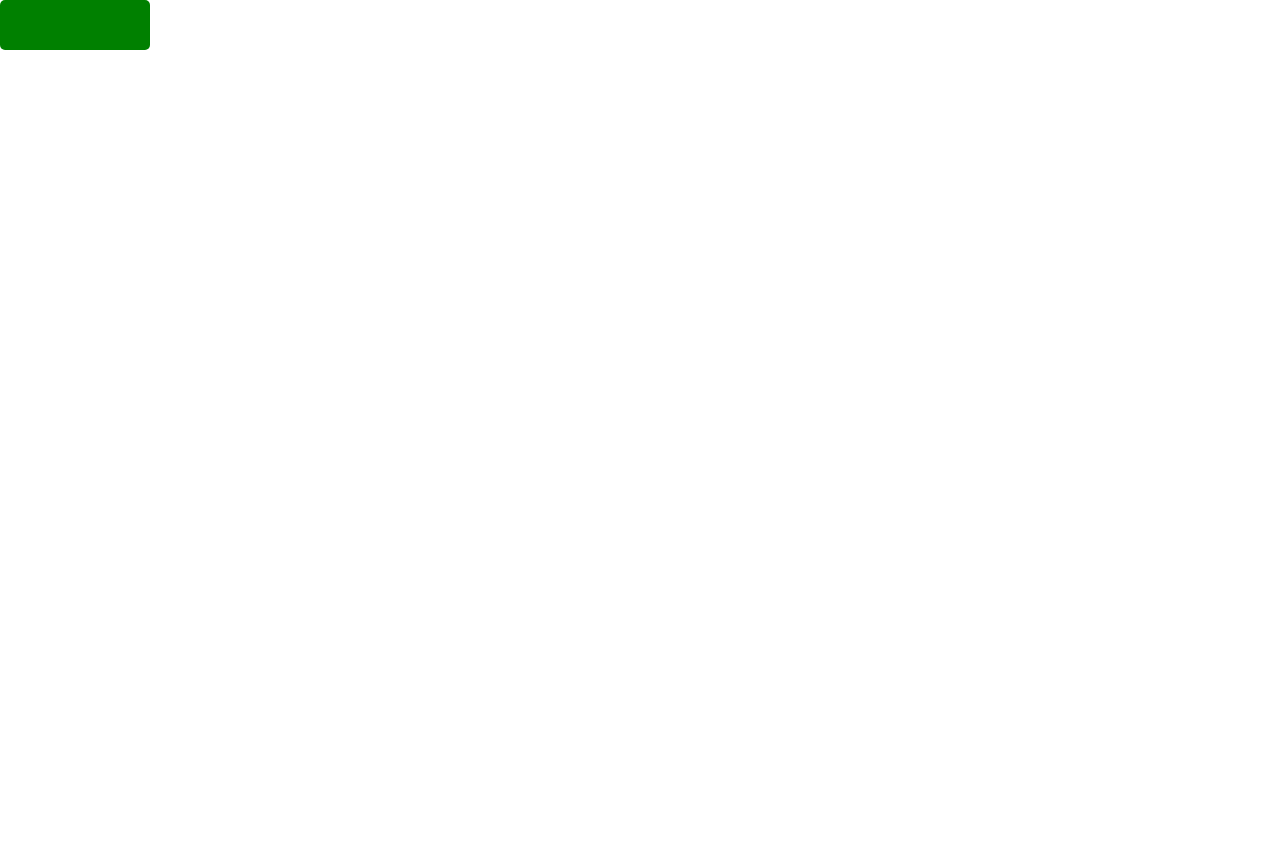
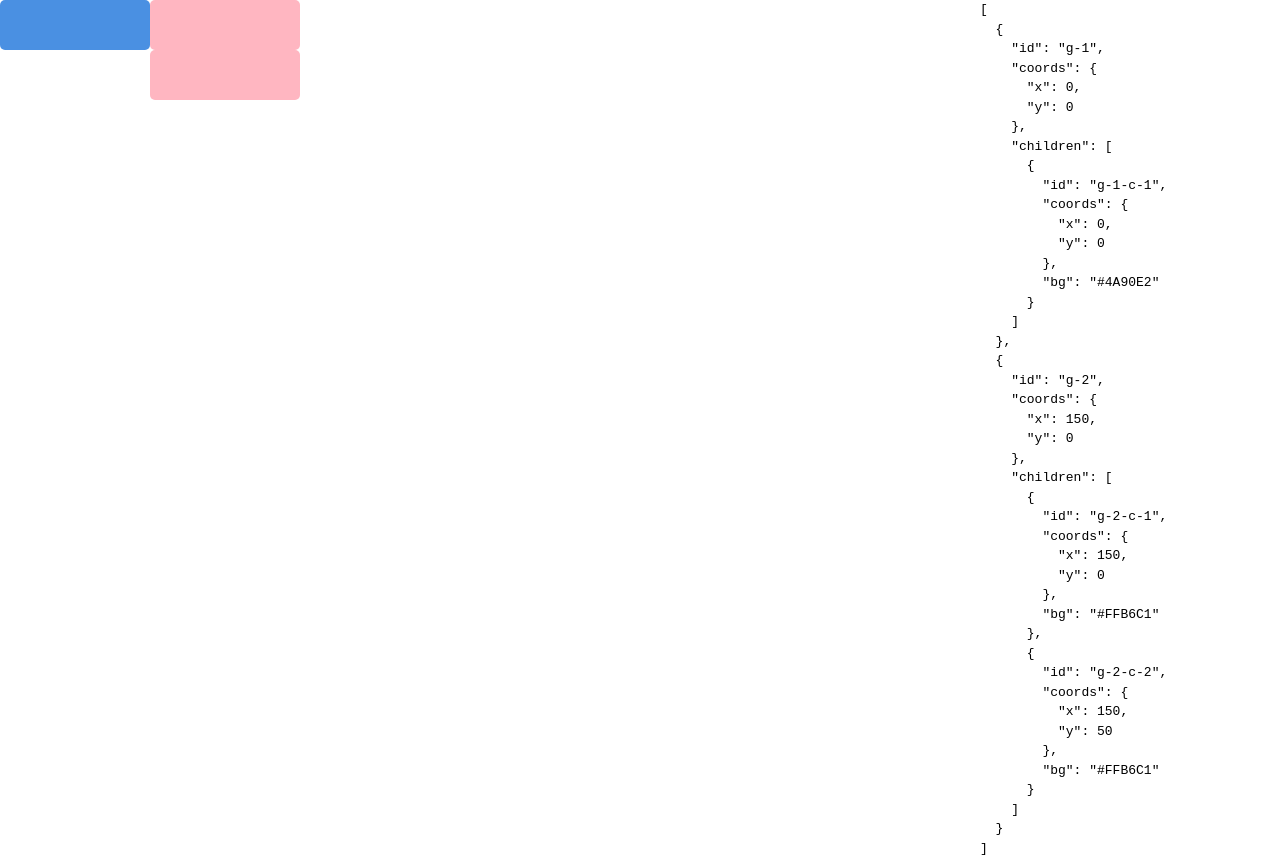
Before and after one commit to ssdrum/drag-boxes-sandbox, a React (Vite) app: page / in a window 1280 px wide. Before the commit the page ends 800 px from the top, so only its background shows below. Built offline with nearby package versions, Linux system fonts and the light colour scheme.

Commit message:
Add groups

```diff
--- a/src/App.tsx
+++ b/src/App.tsx
@@ -1,15 +1,58 @@
+import { useState } from "react";
 import "./App.css";
 import Canvas from "./Canvas";
+import { GroupType } from "./types";
+
+const initialGroups: GroupType[] = [
+  {
+    id: "g-1",
+    coords: { x: 0, y: 0 },
+    children: [
+      {
+        id: "g-1-c-1",
+        coords: { x: 0, y: 0 },
+        bg: "#4A90E2",
+      },
+    ],
+  },
+  {
+    id: "g-2",
+    coords: { x: 150, y: 0 },
+    children: [
+      {
+        id: "g-2-c-1",
+        coords: { x: 150, y: 0 },
+        bg: "#FFB6C1",
+      },
+      {
+        id: "g-2-c-2",
+        coords: { x: 150, y: 50 },
+        bg: "#FFB6C1",
+      },
+    ],
+  },
+];
 
 export default function App() {
-  const style: React.CSSProperties = {
+  // In your component:
+  const [groups, setGroups] = useState<GroupType[]>(initialGroups);
+
+  const mainStyle: React.CSSProperties = {
     height: "100vh",
     width: "100vw",
+    display: "flex",
+  };
+
+  const previewStyle: React.CSSProperties = {
+    width: "300px",
   };
 
   return (
-    <main style={style}>
-      <Canvas />
+    <main style={mainStyle}>
+      <Canvas groups={groups} />
+      <div style={previewStyle}>
+        <pre>{JSON.stringify(groups, null, 2)}</pre>
+      </div>
     </main>
   );
 }
--- a/src/Box.tsx
+++ b/src/Box.tsx
@@ -1,16 +1,15 @@
 import { useDraggable } from "@dnd-kit/core";
 import { CSS } from "@dnd-kit/utilities";
+import { BOX_HEIGHT, BOX_WIDTH } from "./consts";
 
 interface Props {
   id: string;
   top: number;
   left: number;
   bg: string;
-  height: number;
-  width: number;
 }
 
-export default function Box({ id, top, left, height, width, bg }: Props) {
+export default function Box({ id, top, left, bg }: Props) {
   const { attributes, listeners, setNodeRef, transform } = useDraggable({
     id: id,
   });
@@ -21,8 +20,8 @@ export default function Box({ id, top, left, height, width, bg }: Props) {
     left: left,
     position: "absolute",
     backgroundColor: bg,
-    height: `${height}px`,
-    width: `${width}px`,
+    height: `${BOX_HEIGHT}px`,
+    width: `${BOX_WIDTH}px`,
     borderRadius: "5px",
     cursor: "grab",
   };
--- a/src/Canvas.tsx
+++ b/src/Canvas.tsx
@@ -1,17 +1,29 @@
 import { DndContext } from "@dnd-kit/core";
 import { restrictToWindowEdges } from "@dnd-kit/modifiers";
 import Box from "./Box";
-import { v4 as uuidv4 } from "uuid";
+import { GroupType } from "./types";
 
-export default function Canvas() {
+interface CanvasProps {
+  groups: GroupType[];
+}
+
+export default function Canvas({ groups }: CanvasProps) {
   const style: React.CSSProperties = {
     flexGrow: 1,
+    position: "relative",
   };
 
   return (
     <div style={style}>
       <DndContext modifiers={[restrictToWindowEdges]}>
-        <Box id={uuidv4()} bg="green" height={50} width={150} />
+        {groups.map((group) =>
+          group.children.map((child) => {
+            const { id, coords, bg } = child;
+            return (
+              <Box key={id} id={id} top={coords.y} left={coords.x} bg={bg} />
+            );
+          }),
+        )}
       </DndContext>
     </div>
   );
--- /dev/null
+++ b/src/consts.ts
@@ -0,0 +1,2 @@
+export const BOX_HEIGHT = 50,
+  BOX_WIDTH = 150;
--- /dev/null
+++ b/src/types.ts
@@ -0,0 +1,13 @@
+import { Coordinates } from "@dnd-kit/core/dist/types";
+
+export type GroupType = {
+  id: string;
+  coords: Coordinates;
+  children: BoxType[];
+};
+
+export type BoxType = {
+  id: string;
+  coords: Coordinates;
+  bg: string;
+};
```
